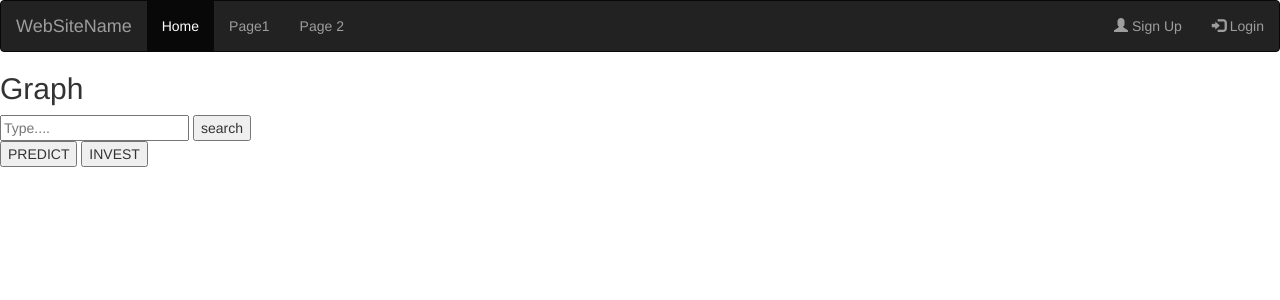
After one commit to RAGHURAM-V/8thsem, a Django app: template templates/layout.html in a window 1280 px wide. The commit adds this page. Shown: the top 300 px of the page. Run offline with Django 3.2, Linux system fonts and the light colour scheme; the template is opened without the code that fills it, so the values that code supplies are empty; some libraries are stand-ins or nearby versions.

Commit message:
Add files via upload

```diff
--- /dev/null
+++ b/templates/layout.html
@@ -0,0 +1,44 @@
+
+{%load  static  %}
+<!DOCTYPE html>
+<html>
+<head>
+<link rel="stylesheet" href="{% static 'css/layout.css'%}"/>
+<link rel="stylesheet" href="{% static 'css/button.css'%}"/>
+<link rel="stylesheet" href="{% static 'css/search.css'%}"/>
+<link rel="stylesheet" href="{% static 'https://stackpath.bootstrapcdn.com/font-awesome/4.7.0/css/font-awesome.min.css'%}">
+<link rel="stylesheet" href="{% static 'https://cdnjs.cloudflare.com/ajax/libs/font-awesome/4.7.0/css/font-awesome.min.css'%}">
+<link rel="stylesheet" href="{% static 'https://cdnjs.cloudflare.com/ajax/libs/font-awesome/4.7.0/css/font-awesome.min.css'%}"/>
+
+</head>
+<body>
+{%include 'nav.html'%}
+<div class="maincontainer">
+             <h2>Graph</h2>
+        <div class="leftcolumn"></div>
+        <div class="rightcolumn">
+           <div class="search">
+
+               <form >
+               <input type="text" name="" placeholder="Type....">
+               <input type="submit" name="" value="search">
+               </form>
+            </div>
+
+            <div class="button" >
+
+               <button class="myButton">PREDICT</button>
+                <button class="myButton">INVEST</button>
+            </div>
+
+
+
+
+    </div>
+
+</div>
+
+
+
+</body>
+</html>
--- a/templates/nav.html
+++ b/templates/nav.html
@@ -1,83 +1,35 @@
-<html>
+<!DOCTYPE html>
+<html lang="en">
 <head>
- <script>
-* {
-  box-sizing: border-box;
-}
+  <title>Bootstrap Example</title>
+  <meta charset="utf-8">
+  <meta name="viewport" content="width=device-width, initial-scale=1">
+  <link rel="stylesheet" href="https://maxcdn.bootstrapcdn.com/bootstrap/3.4.1/css/bootstrap.min.css">
+  <script src="https://ajax.googleapis.com/ajax/libs/jquery/3.4.1/jquery.min.js"></script>
+  <script src="https://maxcdn.bootstrapcdn.com/bootstrap/3.4.1/js/bootstrap.min.js"></script>
+</head>
+<body>
 
-body {
-  font-family: Arial;
-  padding: 10px;
-  background: #f1f1f1;
-}
+<nav class="navbar navbar-inverse">
+  <div class="container-fluid">
+    <div class="navbar-header">
+      <a class="navbar-brand" href="#">WebSiteName</a>
+    </div>
+    <ul class="nav navbar-nav">
+      <li class="active"><a href="#">Home</a></li>
+      <li><a href='#'>Page1</a>
+
+      </li>
+      <li><a href="#">Page 2</a></li>
+    </ul>
+    <ul class="nav navbar-nav navbar-right">
+      <li><a href="#"><span class="glyphicon glyphicon-user"></span> Sign Up</a></li>
+      <li><a href="#"><span class="glyphicon glyphicon-log-in"></span> Login</a></li>
+    </ul>
+  </div>
+</nav>
 
 
 
-
-
-/* Create two unequal columns that floats next to each other */
-/* Left column */
-.leftcolumn {
-  float: left;
-  width: 75%;
-}
-
-/* Right column */
-.rightcolumn {
-  float: left;
-  width: 25%;
-  background-color: #f1f1f1;
-  padding-left: 20px;
-}
-
-/* Fake image */
-.piechart {
-  background-color: #aaa;
-  width: 100%;
-  padding: 20px;
-  height:500px;
-}
-
-/* Add a card effect for articles */
-.card {
-  background-color: white;
-  padding: 20px;
-  margin-top: 20px;
-}
-
-/* Clear floats after the columns */
-.row:after {
-  content: "";
-  display: table;
-  clear: both;
-}
-
-
-/* Responsive layout - when the screen is less than 800px wide, make the two columns stack on top of each other instead of next to each other */
-@media screen and (max-width: 800px) {
-  .leftcolumn, .rightcolumn {
-    width: 100%;
-    padding: 0;
-  }
-}
-</script>
-</head>
-<body>
-<nav class="navbar navbar-inverse">
-  <div class="container-fluid">
-    <div class="navbar-header">
-      <a class="navbar-brand" href="#">TRADE</a>
-    </div>
-    <ul class="nav navbar-nav">
-      <li class="active"><a href="#">Home</a></li>
-
-      <li><a href="#">abc</a></li>
-    </ul>
-    <ul class="nav navbar-nav navbar-right">
-
-      <li><a href="#"><span class="glyphicon glyphicon-log-in"></span> Logout</a></li>
-    </ul>
-  </div>
-</nav>
 </body>
 </html>
```
